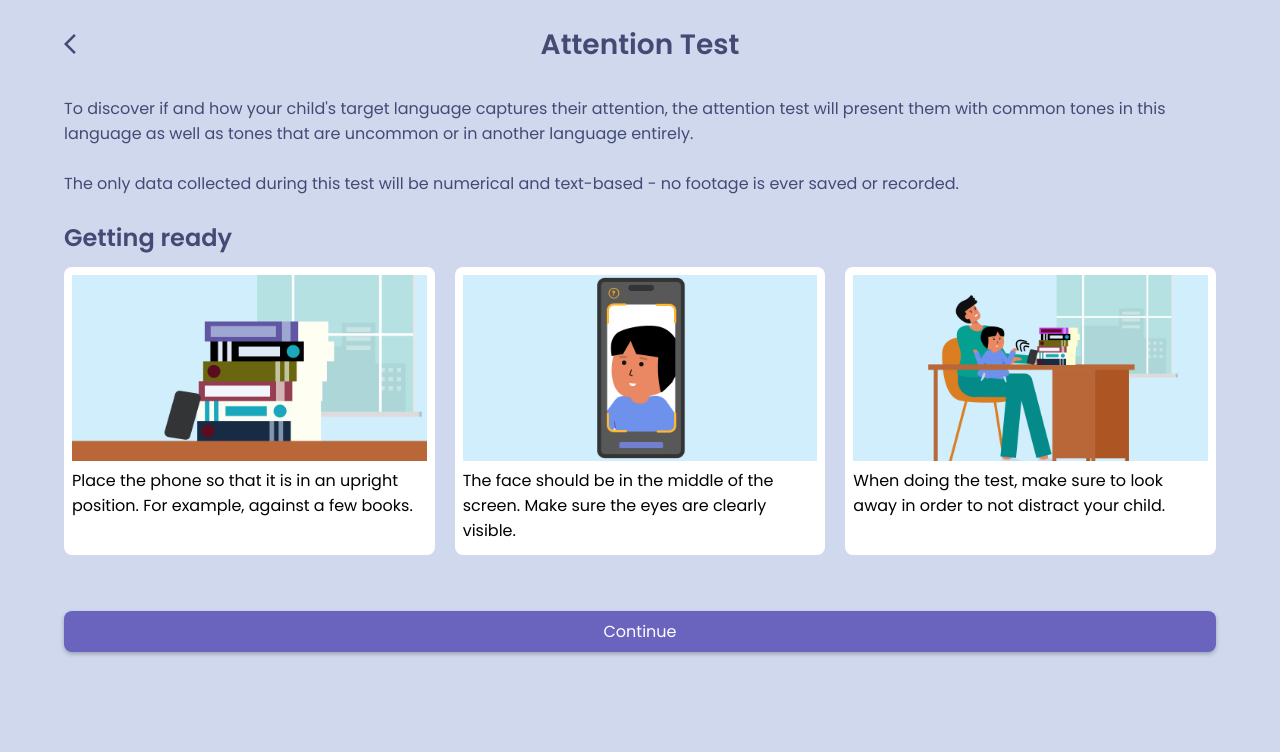
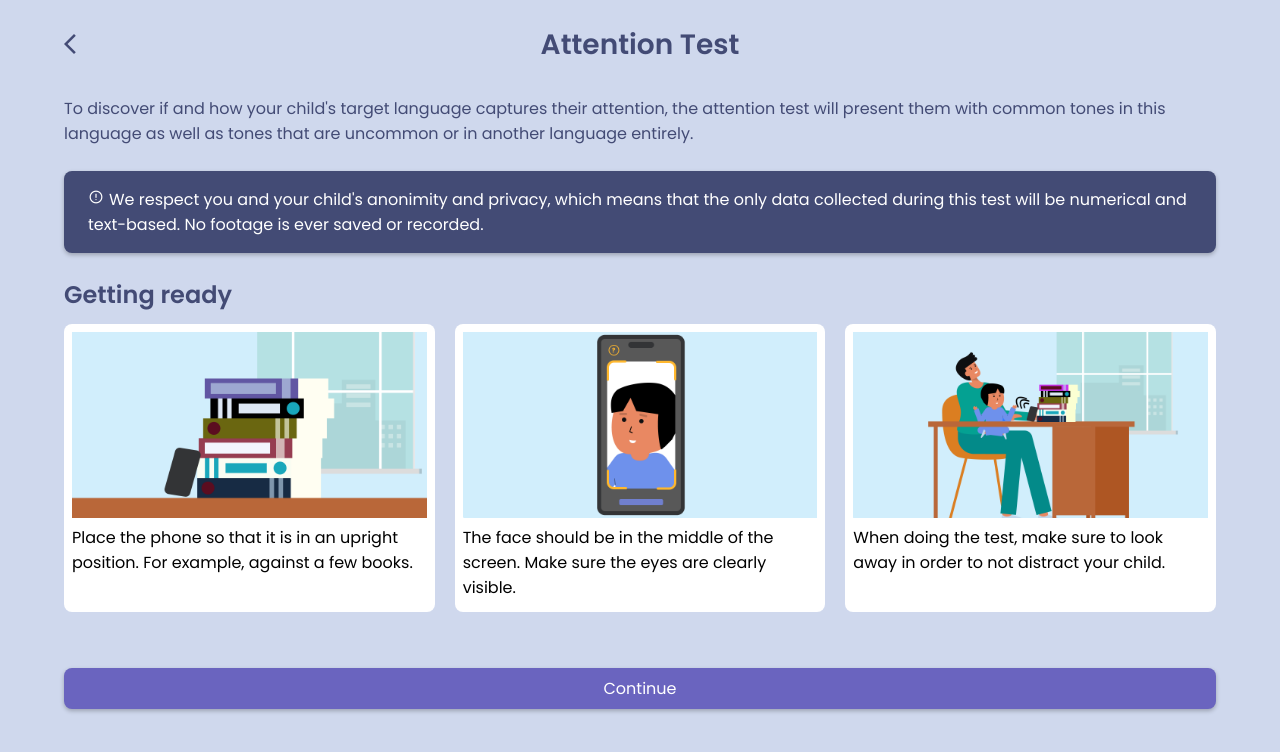
Before and after one commit to briannededeugd/tumimundo, a SvelteKit app in the folder tumi-mundo/: page /onboarding in a window 1280 px wide. Shown: the top 752 px of the page. Built offline with nearby package versions, Linux system fonts and the light colour scheme.

Commit message:
FIX/README: Finish README, add

```diff
--- a/tumi-mundo/src/routes/onboarding/+page.svelte
+++ b/tumi-mundo/src/routes/onboarding/+page.svelte
@@ -1,26 +1,30 @@
 <script>
-	import { onMount } from "svelte";
+	import { onMount } from 'svelte';
 
 	onMount(() => {
 		document.body.classList.remove('attentiontest');
-	})
+	});
 </script>
 
 <svelte:head>
 	<title>TuMi Mundo - Attention Test</title>
 </svelte:head>
 
-<a href="/customization" class="back-button"><span class="material-symbols-outlined"> arrow_back_ios </span></a>
+<a href="/customization" class="back-button"
+	><span class="material-symbols-outlined"> arrow_back_ios </span></a
+>
 
 <h1>Attention Test</h1>
 <p>
 	To discover if and how your child's target language captures their attention, the attention test
 	will present them with common tones in this language as well as tones that are uncommon or in
-	another language entirely.<br />
-
+	another language entirely.
 	<br />
-	The only data collected during this test will be numerical and text-based - no footage is ever saved
-	or recorded.
+</p>
+<br />
+<p class="privacy">
+	<span>We</span> respect you and your child's anonimity and privacy, which means that the only data
+	collected during this test will be numerical and text-based. No footage is ever saved or recorded.
 </p>
 
 <section class="steps">
@@ -96,4 +100,24 @@
 			}
 		}
 	}
+
+	.privacy {
+		padding: 1em 1.5em;
+		background-color: var(--color-inlinebutton);
+		color: var(--color-text);
+		border-radius: var(--border-radius);
+		box-shadow: var(--box-shadow);
+
+		& span {
+			color: var(--color-text);
+			display: inline-flex;
+			align-items: baseline;
+			gap: 5px;
+
+			&::before {
+				content: 'error';
+				font-family: 'Material Symbols Outlined';
+			}
+		}
+	}
 </style>
```
Also changed, not shown: 1 other file (tests, documents, lock files or other folders).
